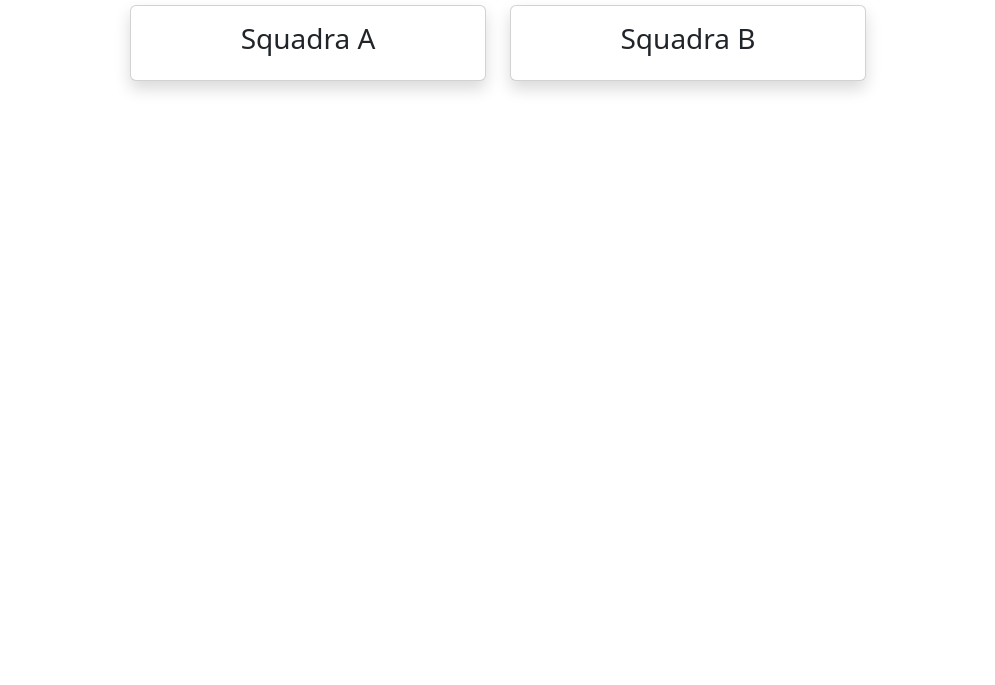
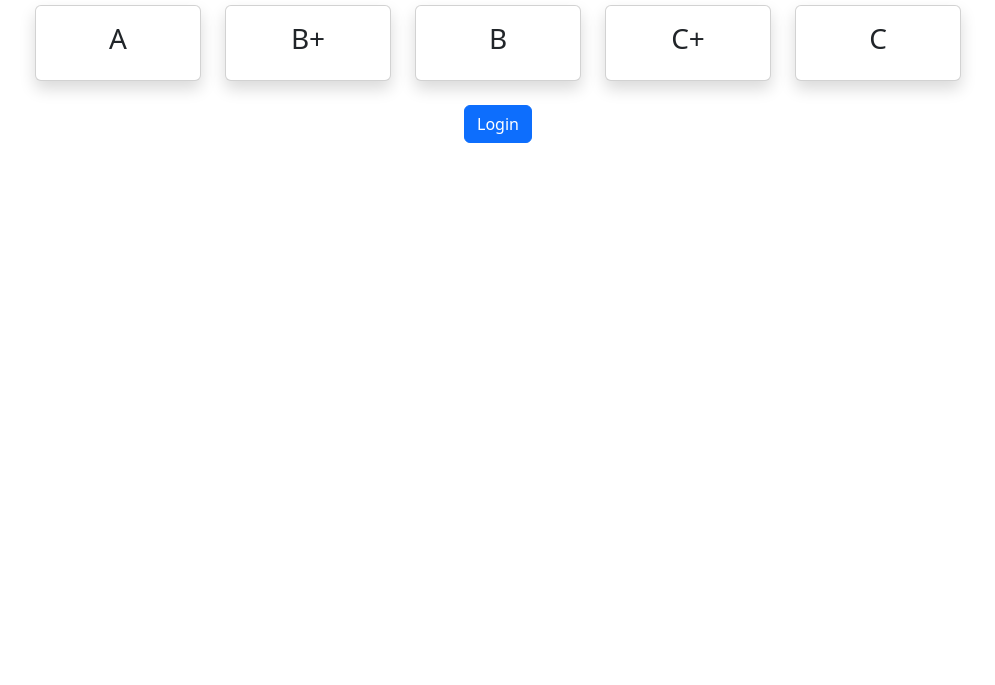
Before and after one commit to pcascarano/pcascarano.github.io, a plain HTML site: page index.html in a window 1280 px wide. Shown: the part 115-800 px from the top of the page, without its empty margins (142-1137 px from the left). Drawn offline with nearby package versions, Linux system fonts and the light colour scheme.

Commit message:
Update index.html

```diff
--- a/index.html
+++ b/index.html
@@ -3,28 +3,70 @@
 <head>
     <meta charset="UTF-8">
     <meta name="viewport" content="width=device-width, initial-scale=1.0">
-    <title>Partita di Volley</title>
+    <title>Livelli Volley</title>
     <link href="https://cdn.jsdelivr.net/npm/bootstrap@5.3.0/dist/css/bootstrap.min.css" rel="stylesheet">
 </head>
 <body>
     <div class="container text-center mt-5">
-        <h1 class="mb-4">Partita di Volley</h1>
-        <div class="row justify-content-center">
-            <div class="col-6 col-md-4">
+        <h1 class="mb-4">Livelli Volley</h1>
+        <div class="row justify-content-center g-4">
+            <div class="col-6 col-md-2">
                 <div class="card shadow">
                     <div class="card-body">
-                        <h3 class="card-title">Squadra A</h3>
+                        <h3 class="card-title" id="displayLevelA">A</h3>
                     </div>
                 </div>
             </div>
-            <div class="col-6 col-md-4">
+            <div class="col-6 col-md-2">
                 <div class="card shadow">
                     <div class="card-body">
-                        <h3 class="card-title">Squadra B</h3>
+                        <h3 class="card-title" id="displayLevelBPlus">B+</h3>
+                    </div>
+                </div>
+            </div>
+            <div class="col-6 col-md-2">
+                <div class="card shadow">
+                    <div class="card-body">
+                        <h3 class="card-title" id="displayLevelB">B</h3>
+                    </div>
+                </div>
+            </div>
+            <div class="col-6 col-md-2">
+                <div class="card shadow">
+                    <div class="card-body">
+                        <h3 class="card-title" id="displayLevelCPlus">C+</h3>
+                    </div>
+                </div>
+            </div>
+            <div class="col-6 col-md-2">
+                <div class="card shadow">
+                    <div class="card-body">
+                        <h3 class="card-title" id="displayLevelC">C</h3>
                     </div>
                 </div>
             </div>
         </div>
+        <div class="mt-4">
+            <a href="login.html" class="btn btn-primary">Login</a>
+        </div>
     </div>
+
+    <script>
+      // Aggiorna i livelli con quelli salvati (se presenti)
+      const levels = [
+        { id: 'displayLevelA', key: 'level1' },
+        { id: 'displayLevelBPlus', key: 'level2' },
+        { id: 'displayLevelB', key: 'level3' },
+        { id: 'displayLevelCPlus', key: 'level4' },
+        { id: 'displayLevelC', key: 'level5' },
+      ];
+
+      levels.forEach(({ id, key }) => {
+        const saved = localStorage.getItem(key);
+        if (saved) {
+          document.getElementById(id).textContent = saved;
+        }
+      });
+    </script>
 </body>
 </html>
```
